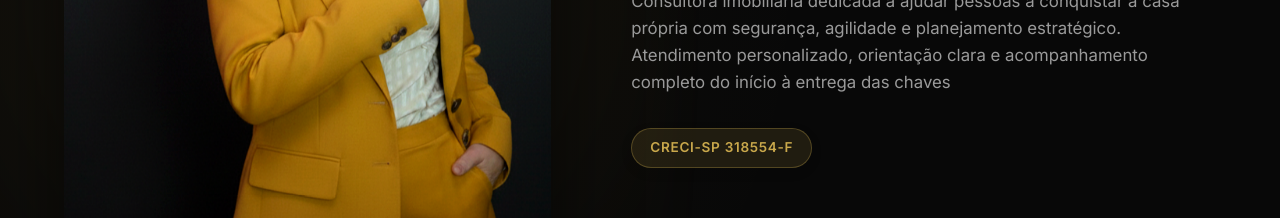
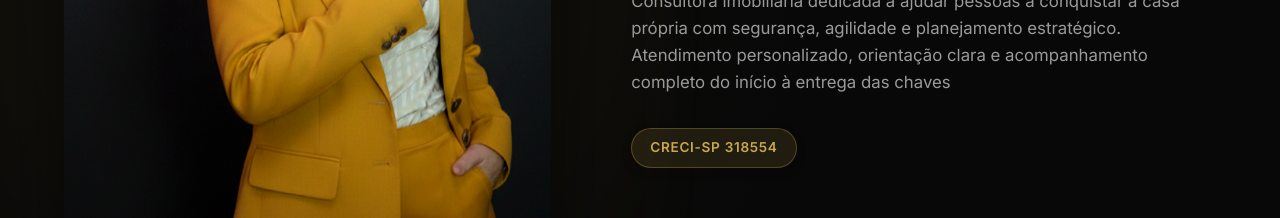
Before and after one commit to llgsxx/andrea-corretora, a React (Vite) app: page / in a window 1280 px wide. Shown: the part 1300-1518 px from the top of the page. Built offline with nearby package versions, Linux system fonts and the light colour scheme.

Commit message:
Ajuste no CRECI (remoção do F)

```diff
--- a/src/constants.ts
+++ b/src/constants.ts
@@ -5,7 +5,7 @@ export const BROKER = {
   name: 'Andrea Antonini — Taiger',
   brokerName: 'Andrea Antonini',
   codename: 'Corretora Taiger',
-  creci: 'CRECI-SP 318554-F',
+  creci: 'CRECI-SP 318554',
   whatsappNumber: '5511978869362', // ← Trocar pelo número real (só dígitos)
   tagline: 'Realizando o sonho do seu imóvel com a garra e segurança da Taiger',
   description:
```
